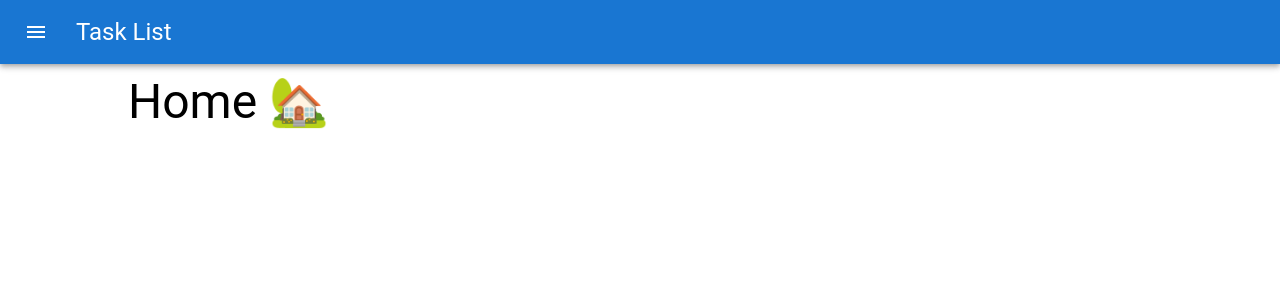
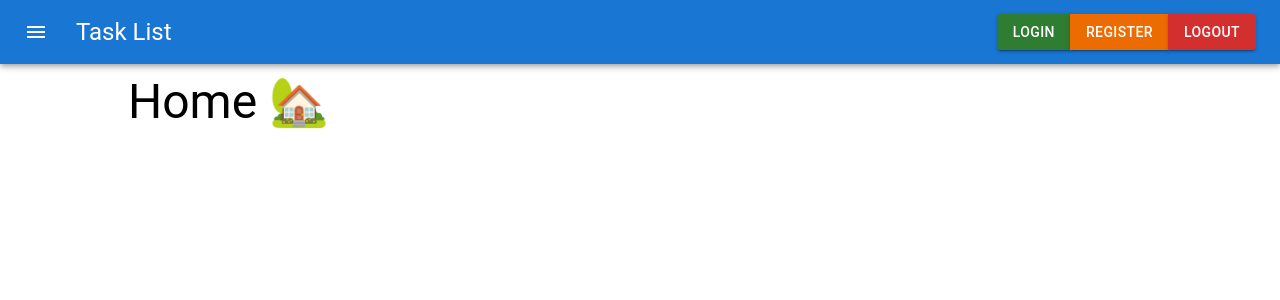
Before and after one commit to FormCours/Interface3Namur_JS2022_FilRouge_React, a React (Create React App) app: page / in a window 1280 px wide. Shown: the top 300 px of the page. Built offline with nearby package versions, Linux system fonts and the light colour scheme.

Commit message:
Add connection button

```diff
--- /dev/null
+++ b/src/containers/connection-button/connection-button.jsx
@@ -0,0 +1,24 @@
+import { Button, ButtonGroup } from '@mui/material';
+import { NavLink } from 'react-router-dom';
+
+const ConnectionButton = () => {
+
+    return (
+        <ButtonGroup>
+            <Button variant='contained' color='success'
+                component={NavLink} to='/auth/login'>
+                Login
+            </Button>
+            <Button variant='contained' color='warning'
+                component={NavLink} to='/auth/register'>
+                Register
+            </Button>
+            <Button variant='contained' color='error'
+                component={NavLink} to='/'>
+                Logout
+            </Button>
+        </ButtonGroup>
+    );
+};
+
+export default ConnectionButton;
--- a/src/containers/header/header.jsx
+++ b/src/containers/header/header.jsx
@@ -1,5 +1,6 @@
-import { AppBar, IconButton, Toolbar, Typography } from '@mui/material';
+import { AppBar, Button, ButtonGroup, IconButton, Toolbar, Typography } from '@mui/material';
 import MenuIcon from '@mui/icons-material/MenuTwoTone';
+import ConnectionButton from '../connection-button/connection-button';
 
 const Header = ({ onOpenMenu }) => {
 
@@ -18,10 +19,12 @@ const Header = ({ onOpenMenu }) => {
                     </IconButton>
                     <Typography
                         component='div'
-                        variant='h5' >
+                        variant='h5'
+                        sx={{ flexGrow: 1 }}>
                         Task List
                     </Typography>
 
+                    <ConnectionButton />
                 </Toolbar>
             </AppBar>
         </header>
```
